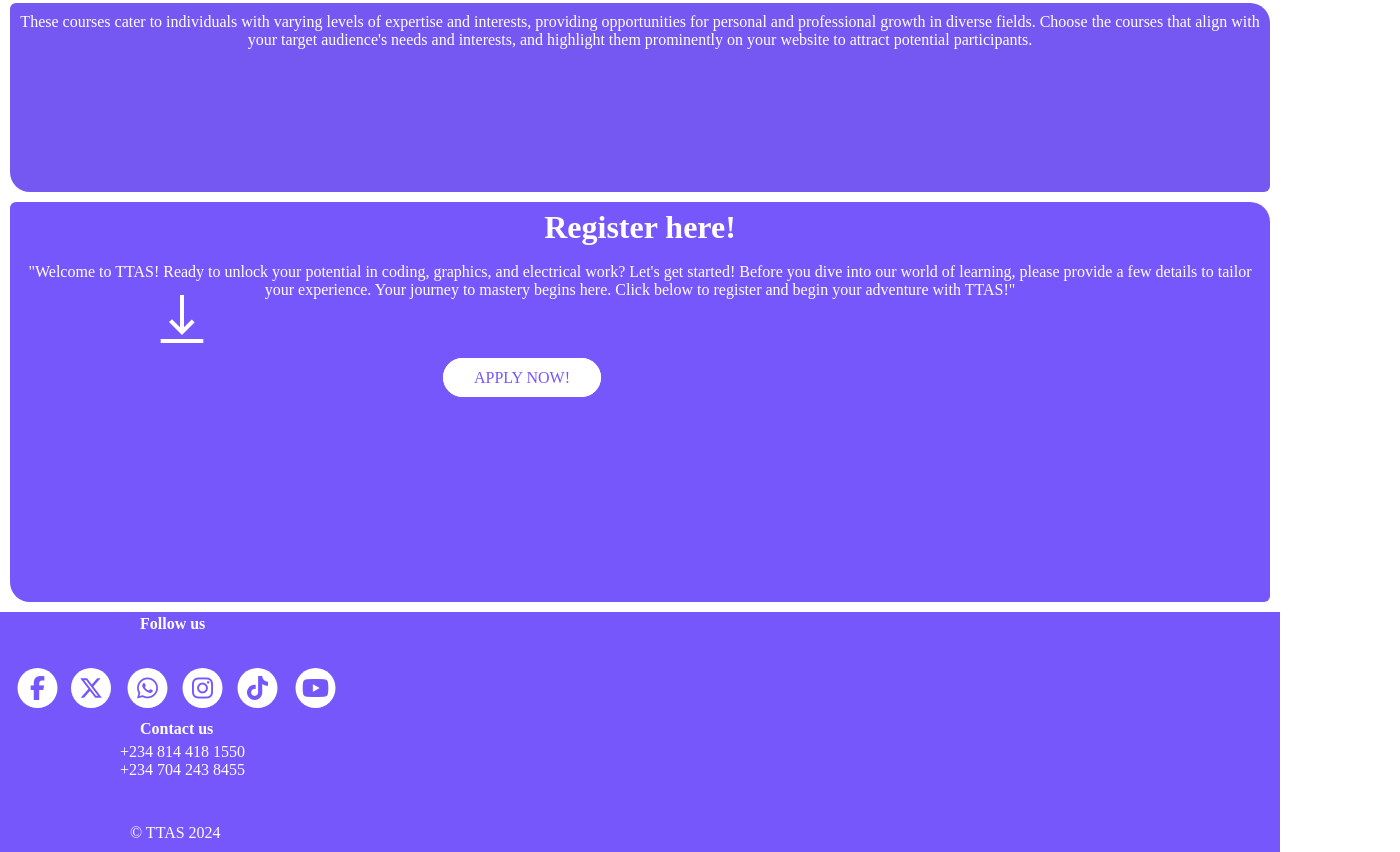
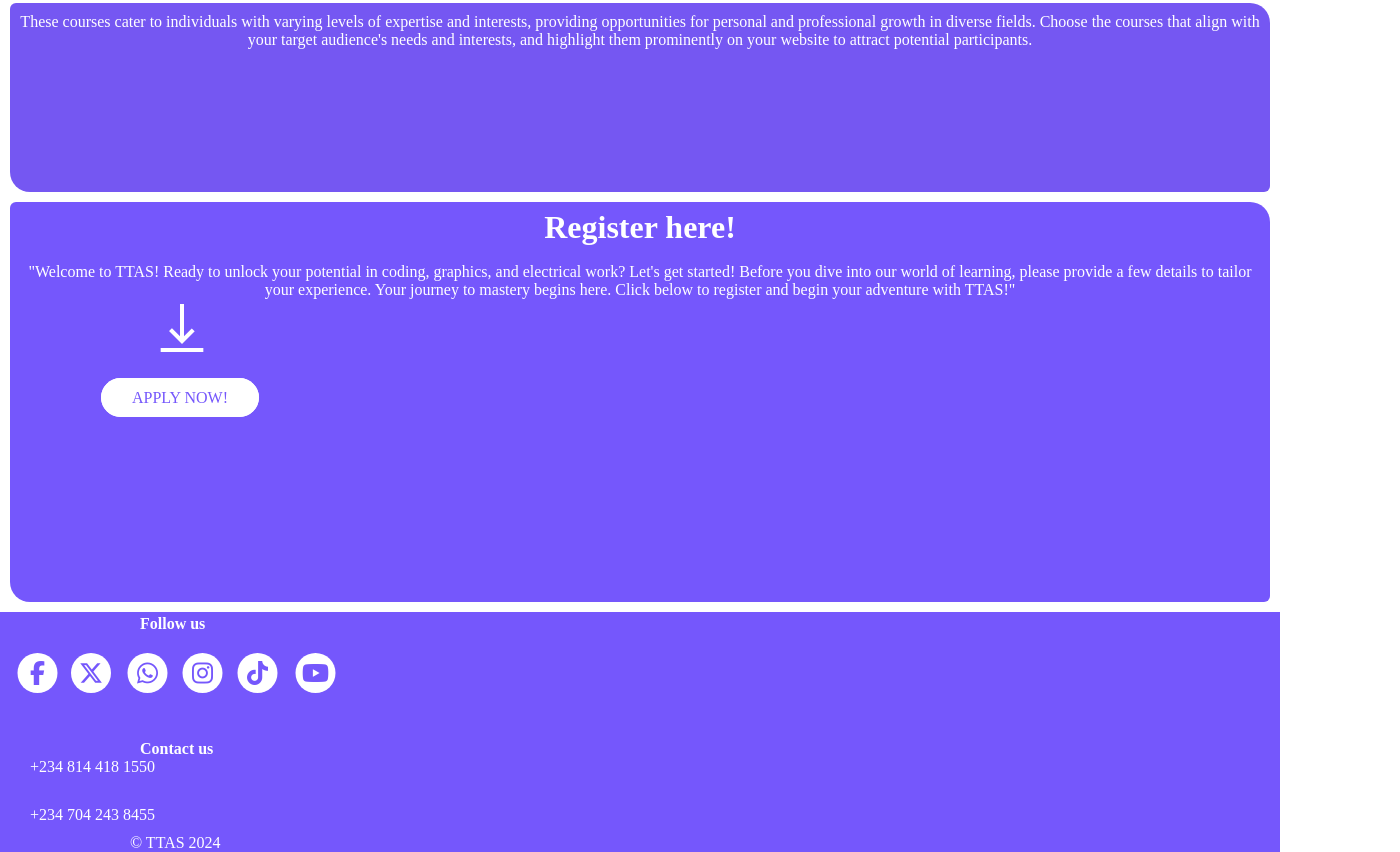
Before and after one commit to hemdeetech/ttas, a plain HTML site: page index.html in a window 1280 px wide. Shown: the part 3393-4245 px from the top of the page, 1400 px wide, since content can reach past the window. Drawn offline with nearby package versions, Linux system fonts and the light colour scheme.

Commit message:
Update style.css

```diff
--- a/style.css
+++ b/style.css
@@ -289,14 +289,15 @@ header{
   position: relative;
   color: #fff;
   font-size: 4em;
-  margin: 10px 140px;
+  top: 19px;
+  left: 140px;
 }
 @keyframes bounce{
   from{
     transform: translateY(-50%);
   }
   to{
-    transform: translateY(15%);
+    transform: translateY(0%);
   }
 }
 #arrow{
@@ -311,7 +312,8 @@ header{
   text-decoration: none;
   text-transform: uppercase;
   padding: 10px 30px;
-  margin: 100px 85px;
+  top: 30px;
+  left: 23px;
   border: 1px solid #fff;
   border-radius: 20px;
   transition: 1s ease-in;
@@ -334,8 +336,7 @@ header{
 }
 .icon{
   position: relative;
-  left: 15px;
-  top: 25px;
+  margin: 10px 15px;
 }
 
 i{
@@ -358,11 +359,12 @@ i{
 }
 .num{
   position: relative;
+  display: flex;
+  gap: 4px;
   color: #fff;
   font-size: 1em;
   font-weight: 300;
-  top: 35px;
-  left: 120px;
+  margin: 30px 30px;
 }
 .copy{
   color: #fff;
@@ -370,6 +372,6 @@ i{
   font-weight: 400;
   text-transform: uppercase;
   position: absolute;
-  bottom: 10px;
-  padding: 0px 130px;
+  bottom: 0px;
+  left: 130px;
 }
```
